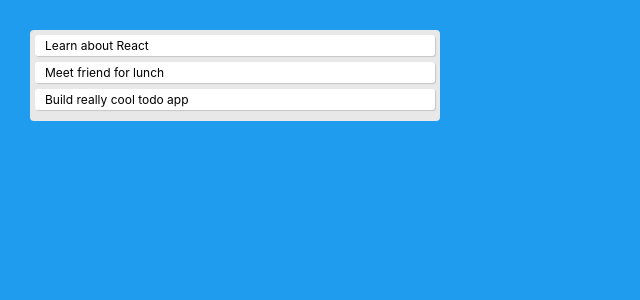
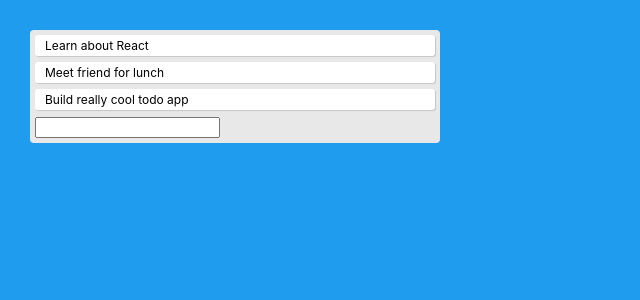
Before and after one commit to Jeremieon/react_todo_list, a React (Create React App) app in the folder react-to-do/: page / in a window 1280 px wide. Shown: the top 300 px of the page, without its empty margins (0-640 px from the left). Built offline with nearby package versions, Linux system fonts and the light colour scheme.

Commit message:
implemented create-todo-list item Crud!

```diff
--- a/react-to-do/src/App.js
+++ b/react-to-do/src/App.js
@@ -8,12 +8,36 @@ function Todo({ todo }) {
     </div>
   )
 }
+
+const TodoForm=({ addTodo })=>{
+  const [value,setValue] = React.useState("");
+  const handleSubmit = e => {
+    e.preventDefault();
+    if (!value) return;
+    addTodo(value);
+    setValue("")
+  };
+  return (
+    <form onSubmit={handleSubmit}>
+      <input
+        type='text'
+        className='input'
+        value={value}
+        onChange={e => setValue(e.target.value)}
+        />
+    </form>
+  );
+}
 function App() {
   const [todos, setTodos] = React.useState([
     { text: "Learn about React" },
     { text: "Meet friend for lunch" },
     { text: "Build really cool todo app" }
   ]);
+  const addTodo = (text) =>{
+    const newTodos =[...todos,{ text }];
+    setTodos(newTodos);
+  }
 
   return (
     <div className='app'>
@@ -24,6 +48,7 @@ function App() {
           todo={todo}
           />
         ))}
+        <TodoForm addTodo={addTodo} />
       </div>
     </div>
   );
```
